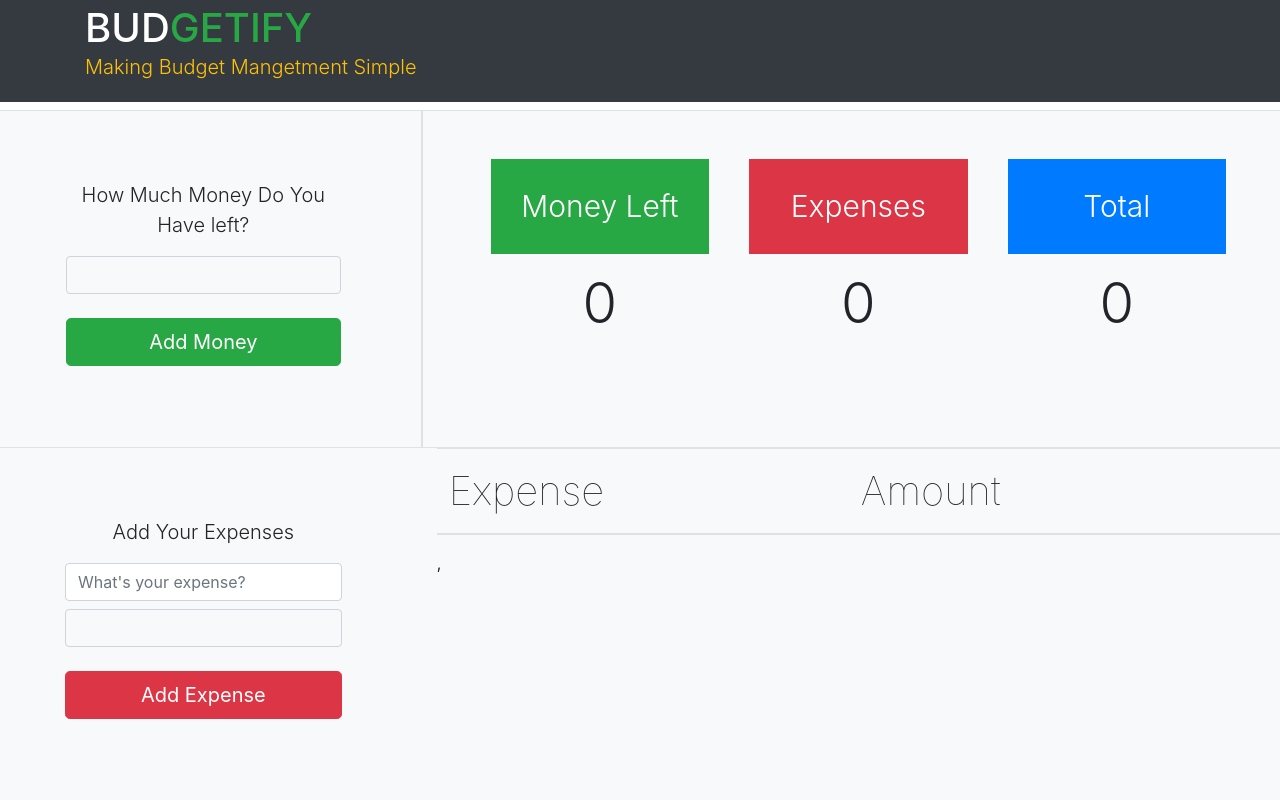
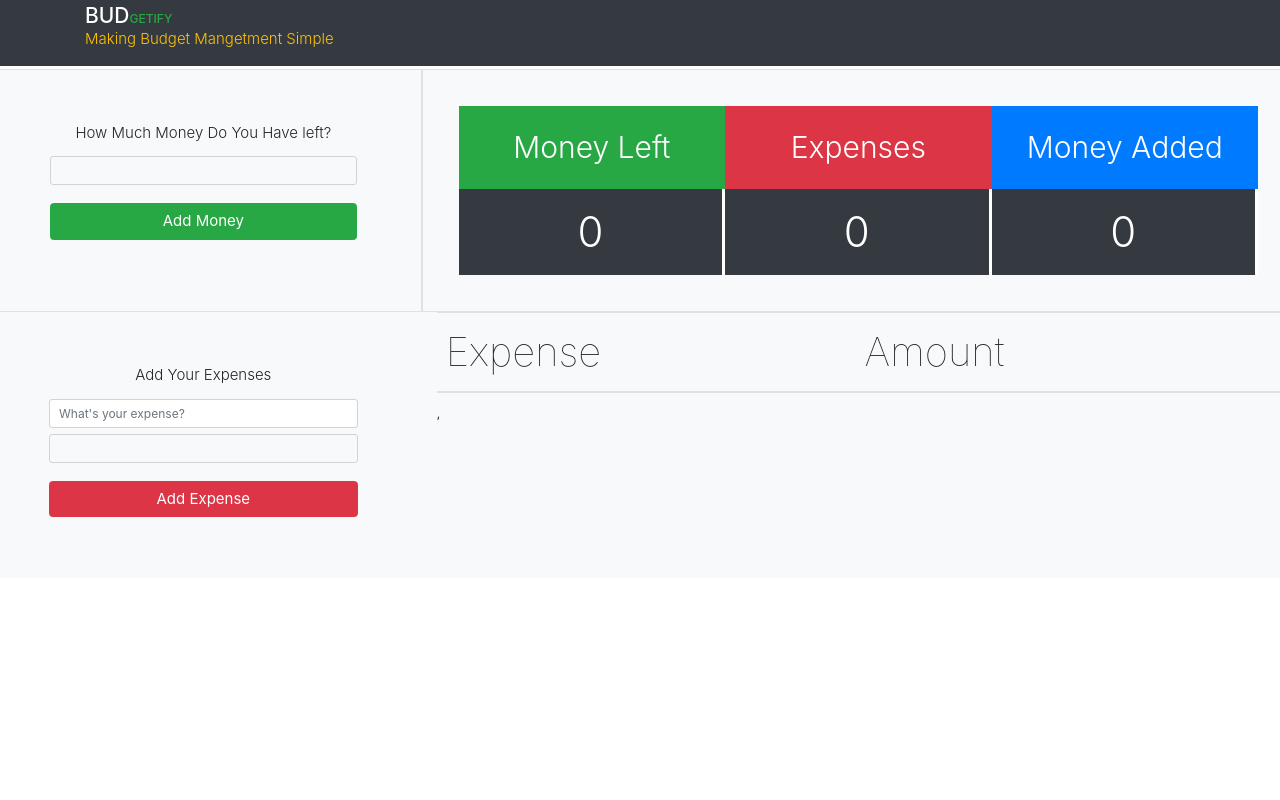
Before and after one commit to siradji/Budgetify, a website: page index.html in a window 1280 px wide. Drawn offline with Linux system fonts and the light colour scheme.

Commit message:
Updated The UI

```diff
--- a/css/style.css
+++ b/css/style.css
@@ -2,11 +2,13 @@
   margin: 0;
   padding: 0;
   box-sizing: border-box;
+  font-size: 12px;
 }
 
 body {
   -webkit-font-smoothing: antialiased;
   overflow-x: hidden;
+  /* max-height: 100vh !important; */
 }
 
 .outputContainer {
@@ -23,6 +25,11 @@ th {
   font-weight: lighter;
 }
 
+.bd {
+  /* border-left: 1px white solid; */
+  border-right: 3px white solid;
+}
+
 .list-item {
   font-size: 30px;
   text-transform: capitalize;
--- a/index.html
+++ b/index.html
@@ -10,11 +10,11 @@
   </head>
 
   <body>
-    <header id="head" class="bg-dark mt-0 py-1 mb-2">
+    <header id="head" class="bg-dark mt-0 py-1 mb-1">
       <div class="container">
-        <h1 class=" mb-0 text-white">
+        <h3 class=" mb-0 text-white">
           BUD<span class="text-success">GETIFY</span>
-        </h1>
+        </h3>
         <p class="lead  text-warning">
           Making Budget Mangetment Simple
         </p>
@@ -48,34 +48,43 @@
         </div>
         <div class="col-8 border p-5">
           <div class="outputContainer">
-            <div class="available mx-1">
+            <div class="available ">
               <p
-                class="text-white bg-success top lead text-center  border border-success mx-3 p-4"
+                class="text-white bg-success top lead text-center  border border-success mb-0 p-4"
               >
                 Money Left
               </p>
 
-              <div class="text-black text-center display-4" id="availOutput">
+              <div
+                class="text-white bg-dark bd py-4 text-center display-4 "
+                id="availOutput"
+              >
                 0
               </div>
             </div>
-            <div class="expense  mx-1">
+            <div class="expense  ">
               <p
-                class="text-white lead text-center bg-danger top  border border-danger mx-3 p-4"
+                class="text-white lead text-center bg-danger top  border border-danger mb-0 p-4"
               >
                 Expenses
               </p>
-              <div class="text-black text-center display-4 " id="expenseOutput">
+              <div
+                class="text-white bg-dark bd py-4 text-center display-4 "
+                id="expenseOutput"
+              >
                 0
               </div>
             </div>
-            <div class="total  mx-1">
+            <div class="total ">
               <p
-                class="text-white lead bg-primary top text-center border border-primary mx-3 p-4"
+                class="text-white lead bg-primary top text-center border border-primary mb-0 p-4"
               >
-                Total
+                Money Added
               </p>
-              <div class="text-black text-center display-4" id="totalOutput">
+              <div
+                class="text-white bg-dark bd py-4 text-center display-4"
+                id="totalOutput"
+              >
                 0
               </div>
             </div>
@@ -119,9 +128,9 @@
           <table class="table table-striped">
             <thead>
               <tr>
-                <th class="text-black display-5">Expense</th>
-                <th class="text-black display-5">Amount</th>
-                <th class="text-black display-5"></th>
+                <th class="text-black">Expense</th>
+                <th class="text-black">Amount</th>
+                <th class="text-black"></th>
               </tr>
             </thead>
             <tbody id="budgetList"></tbody>
--- a/js/app.js
+++ b/js/app.js
@@ -63,6 +63,7 @@ class Events {
         out.innerHTML = value3 += value;
         this.createTable(val.value);
         Utility.clearfield(val);
+        Utility.clearfield(expenseNameValue);
         this.availMoney(availOutput);
       }
     });
@@ -81,6 +82,7 @@ class Events {
     rows.innerHTML = `
     <td>${expenseName}</td>
     <td>${val}</td>
+    <td class='bg-danger px-1 text-white' id='delete'>Remove</td>
     `;
     budgetList.appendChild(rows);
   }
```
